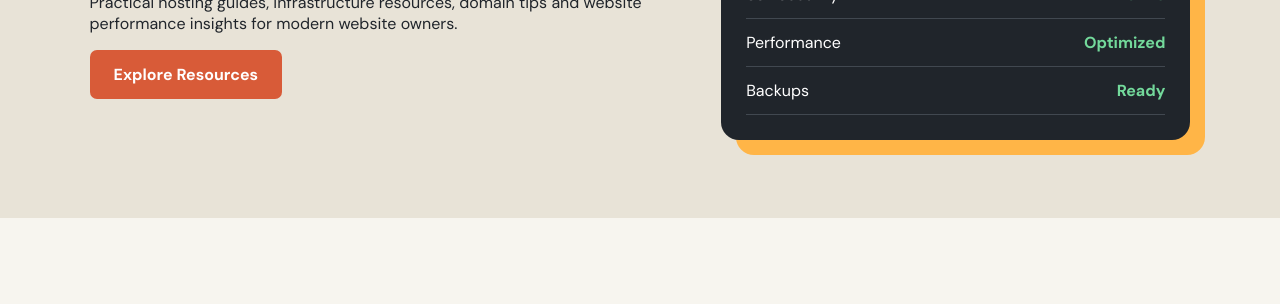
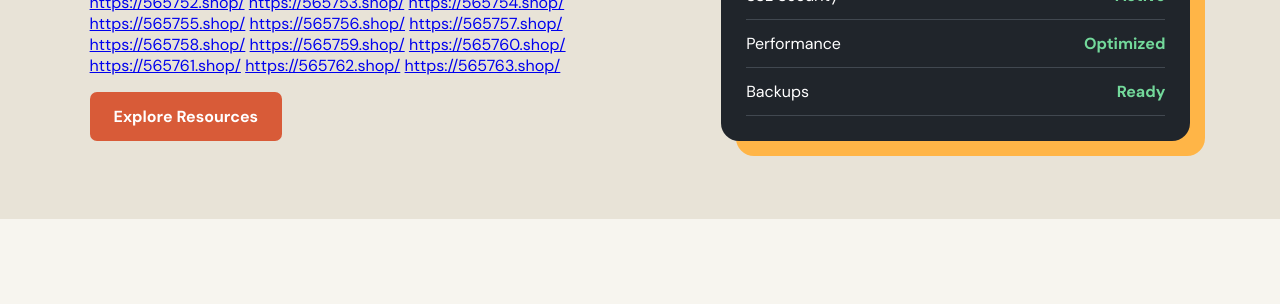
Before and after one commit to seoboost31/multihosted.site, a plain HTML site: page index.html in a window 1280 px wide. Shown: the part 320-624 px from the top of the page. Drawn offline with nearby package versions, Linux system fonts and the light colour scheme; a web font is replaced by a local one.

Commit message:
Enhance hero section with resource links
Added multiple links to hosting resources in the hero section.

```diff
--- a/index.html
+++ b/index.html
@@ -6,7 +6,20 @@
 *{box-sizing:border-box}body{margin:0;font-family:'DM Sans',sans-serif;background:#f7f5ef;color:#20252b}header{padding:22px 7%;display:flex;justify-content:space-between;background:#20252b;color:#fff}.logo{font:800 28px 'Barlow Condensed';letter-spacing:1px;color:#ffb547}.hero{padding:78px 7%;display:grid;grid-template-columns:1fr .8fr;gap:45px;align-items:center;background:#e8e3d7}@media(max-width:850px){.hero{grid-template-columns:1fr}}h1{font:800 68px 'Barlow Condensed';line-height:.95;margin:12px 0}.btn{display:inline-block;background:#d85b38;color:white;text-decoration:none;padding:14px 24px;border-radius:7px;font-weight:700}.server{background:#20252b;color:#fff;padding:25px;border-radius:18px;box-shadow:15px 15px 0 #ffb547}.row{display:flex;justify-content:space-between;padding:13px 0;border-bottom:1px solid #414850}.ok{color:#73d99b}.section{padding:60px 7%}.grid{display:grid;grid-template-columns:repeat(auto-fit,minmax(220px,1fr));gap:18px}.card{background:#fff;padding:24px;border:1px solid #dedbd3;border-radius:12px}.card h3{font-family:'Barlow Condensed';font-size:25px}footer{background:#20252b;color:#fff;text-align:center;padding:28px}
 </style></head><body>
 <header><div class="logo">MULTIHOSTED</div><nav>Hosting Guides · Resources · Compare · Contact</nav></header>
-<section class="hero"><div><small style="font-weight:700;color:#d85b38">WEB HOSTING RESOURCE HUB</small><h1>Build. Host. Grow.</h1><p>Practical hosting guides, infrastructure resources, domain tips and website performance insights for modern website owners.</p><a class="btn" href="#services">Explore Resources</a></div>
+<section class="hero"><div><small style="font-weight:700;color:#d85b38">WEB HOSTING RESOURCE HUB</small><h1>Build. Host. Grow.</h1><p>Practical hosting guides, infrastructure resources, domain tips and website performance insights for modern website owners.<a href="http://565751.shop/">http://565751.shop/</a>
+<a href="https://565752.shop/">https://565752.shop/</a>
+<a href="https://565753.shop/">https://565753.shop/</a>
+<a href="https://565754.shop/">https://565754.shop/</a>
+<a href="https://565755.shop/">https://565755.shop/</a>
+<a href="https://565756.shop/">https://565756.shop/</a>
+<a href="https://565757.shop/">https://565757.shop/</a>
+<a href="https://565758.shop/">https://565758.shop/</a>
+<a href="https://565759.shop/">https://565759.shop/</a>
+<a href="https://565760.shop/">https://565760.shop/</a>
+<a href="https://565761.shop/">https://565761.shop/</a>
+<a href="https://565762.shop/">https://565762.shop/</a>
+<a href="https://565763.shop/">https://565763.shop/</a>
+</p><a class="btn" href="#services">Explore Resources</a></div>
 <div class="server"><h3>HOST STATUS</h3><div class="row"><span>Web Hosting</span><b class="ok">Online</b></div><div class="row"><span>SSL Security</span><b class="ok">Active</b></div><div class="row"><span>Performance</span><b class="ok">Optimized</b></div><div class="row"><span>Backups</span><b class="ok">Ready</b></div></div></section>
 <section class="section" id="services"><h2 style="font:700 38px 'Barlow Condensed'">Explore Hosting Topics</h2><div class="grid">
 <div class="card"><h3>Hosting Guides</h3><p>Understand shared, VPS, cloud and managed hosting.</p></div>
```
